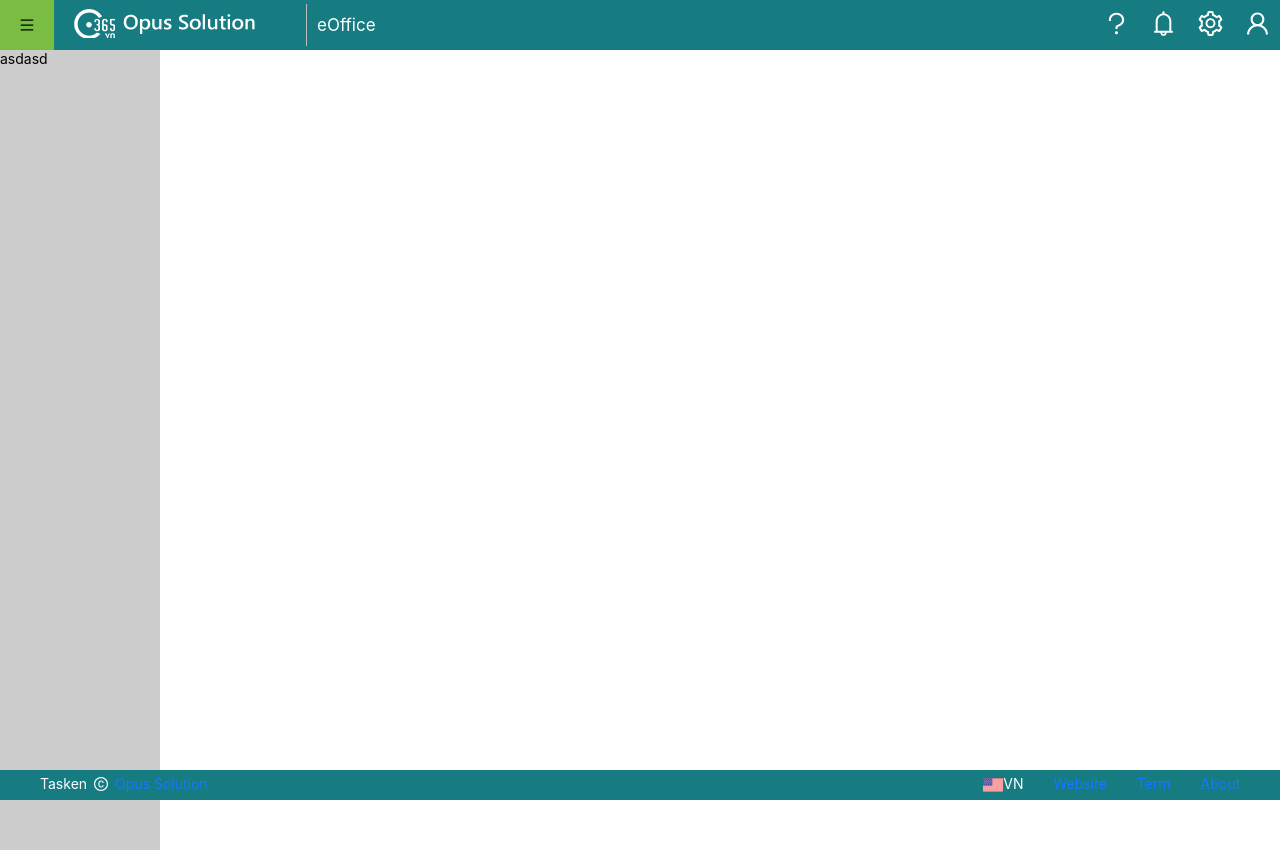
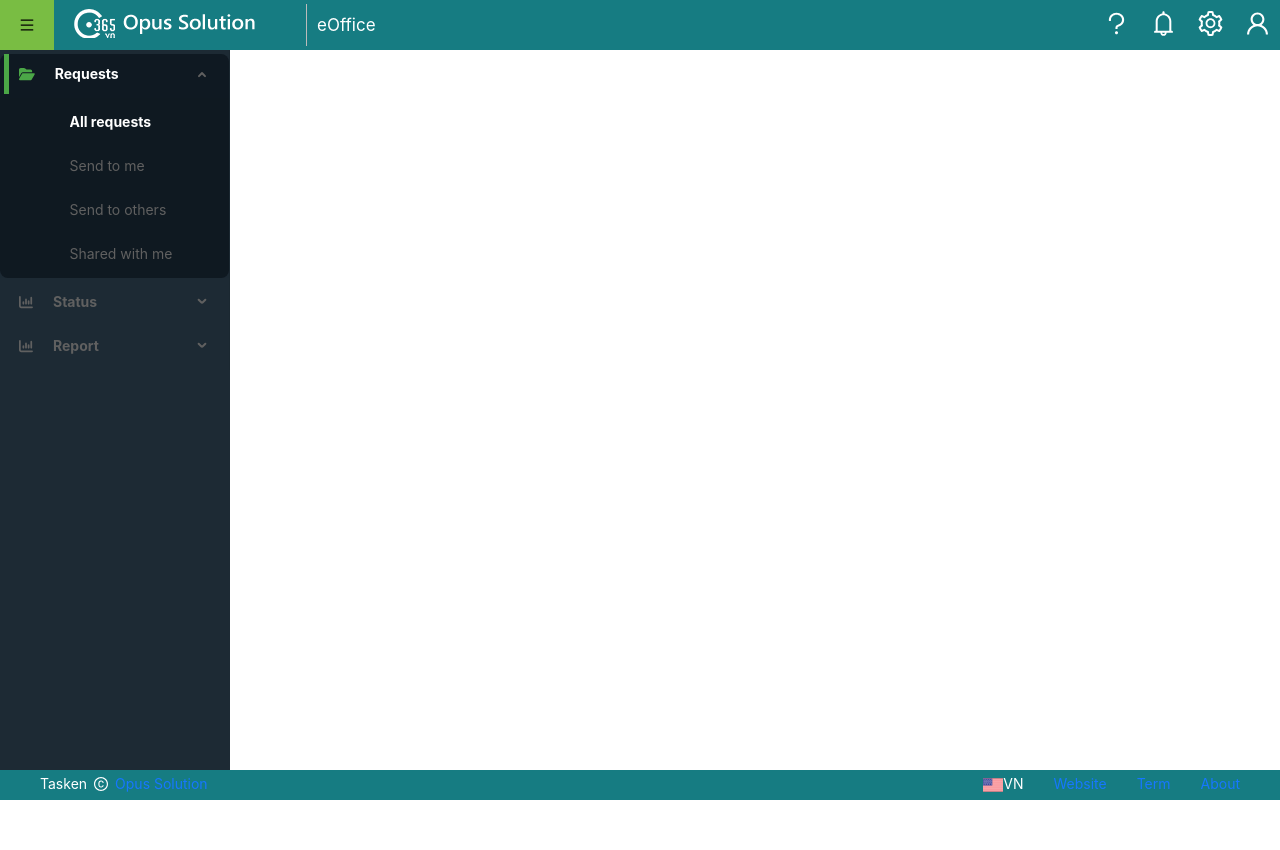
Before and after one commit to nguyennghia2508/Document-Approval-Project, a React (Create React App) app: page / in a window 1280 px wide. After the commit the page ends 800 px from the top, so only its background shows below. Built offline with nearby package versions, Linux system fonts and the light colour scheme.

Commit message:
update Sidebar Menu

```diff
--- /dev/null
+++ b/src/components/CustomMenu/index.jsx
@@ -0,0 +1,67 @@
+import { Menu } from "antd"
+import { library } from "@fortawesome/fontawesome-svg-core";
+import { fas } from "@fortawesome/free-solid-svg-icons";
+import { fab } from "@fortawesome/free-brands-svg-icons";
+import { far} from "@fortawesome/free-regular-svg-icons";
+import { FontAwesomeIcon } from "@fortawesome/react-fontawesome";
+import { Icon } from '@iconify/react';
+import "./style.scss"
+import { useState } from "react";
+
+library.add(fas,far, fab);
+
+const CustomMenu = ({}) =>{
+    const [openKeys, setOpenKeys] = useState(['sub1']);
+    const rootSubmenuKeys = ['sub1', 'sub2', 'sub3','sub4'];
+
+    const getItem = (label, key, icon, type, childrenLabels,styles = []) => {
+        const children = childrenLabels.map((childLabel, index) => {
+            return {
+                key: `${key}-${index + 1}`,
+                label: childLabel,
+                style: styles
+            };
+        });
+        return {
+            key: key,
+            icon: icon,
+            children: children,
+            label: label,
+            type: type,
+        };
+    }
+
+    const items = [
+        getItem('Requests', 'sub1',  <FontAwesomeIcon icon={["fas", "fa-folder-open"]} />, 'submenu',
+        ['All requests', 'Send to me', 'Send to others', 'Shared with me'], { paddingLeft: "65.5px" },), // 4 mục con trong submenu
+        getItem('Status', 'sub2',  <FontAwesomeIcon icon="fa-solid fa-chart-column" />, 'submenu',
+        ['Draft', 'Waiting for approval','Approved','Rejected','Digitally Signed','Signed'],{ paddingLeft: "65.5px" }), // 2 mục con trong submenu
+        getItem('Report', 'sub3',  <FontAwesomeIcon icon="fa-solid fa-chart-column" />, 'submenu', ['Chart'],{ paddingLeft: "65.5px" }), // 3 mục con trong submenu
+        // getItem('Budget Management', 'sub4',  <Icon icon="ion:md-wallet" />, 'submenu', ['Option 10', 'Option 11', 'Option 12']), // 3 mục con trong submenu
+
+    ];
+
+    const onOpenChange = (keys) => {
+        const latestOpenKey = keys.find((key) => openKeys.indexOf(key) === -1);
+        if (latestOpenKey && rootSubmenuKeys.indexOf(latestOpenKey) === -1) {
+            setOpenKeys(keys);
+        } else {
+            setOpenKeys(latestOpenKey ? [latestOpenKey] : []);
+        }
+    };
+
+    return (
+        <Menu
+            className="list-menu"
+            mode="inline"
+            defaultSelectedKeys={['sub1-1']}
+            defaultOpenKeys={['sub1']}
+            inlineIndent={10}
+            items={items}
+            openKeys={openKeys}
+            onOpenChange={onOpenChange}
+        />
+    )
+}
+
+export default CustomMenu
--- /dev/null
+++ b/src/components/CustomMenu/style.scss
@@ -0,0 +1,5 @@
+.sidebar{
+    .list-menu{
+        width: 100%;
+    }
+}
--- a/src/components/Sidebar/index.jsx
+++ b/src/components/Sidebar/index.jsx
@@ -1,9 +1,13 @@
 import React from 'react'
 import './index.scss'
-
+import CustomMenu from '../CustomMenu'
 const Sidebar = () => {
     return (
-        <div className='sidebar' style={{ height: '100%' }}>asdasd</div>
+        <div className='sidebar'>
+            <div className='page-scroll'>
+                <CustomMenu/>
+            </div>
+        </div>
     )
 }
 
--- a/src/components/Sidebar/index.scss
+++ b/src/components/Sidebar/index.scss
@@ -1,4 +1,70 @@
 .sidebar {
-    background-color: #ccc;
-    height: 100%;
+    width: 230px;
+    background: #f4f4f4;
+    font-size: 14px;
+    transition: all 0.3s;
+    border-top: none;
+    position: relative;
+    .page-scroll
+    {
+        background-color: #1D2A34;
+        height: calc(100vh - 80px);
+        overflow-y: auto;
+        overflow-x: hidden;
+        .list-menu{
+            background-color: #1D2A34;
+            .ant-menu-submenu-inline {
+                text-align: left;
+                text-decoration: none;
+                outline: none;
+                transition: all 0.3s;
+                cursor: pointer;
+                .ant-menu-submenu-title{
+                    border-radius:0%;
+                    border-left: 5px solid #1D2A34;
+                    &:hover{
+                        background: #bce2e4;
+                    }
+                    svg{
+                        margin-right: 10px;
+                    }
+                    svg,i,span{
+                        color: #606060;
+                        font-weight: 700;
+                    }
+                }
+                .ant-menu-item{
+                    background-color: transparent;
+                    color: transparent;
+                }
+                // .ant-menu.ant-menu-item-selected{
+                //     color: transparent;
+                // }
+
+            }
+            .ant-menu-submenu.ant-menu-submenu-inline.ant-menu-submenu-open{
+                color: #FFFFFF;
+                background: #0F1922;
+                .ant-menu-submenu-title{
+                    border-left: 5px solid #4BA747;
+                    span{
+                        color: #FFFFFF;
+                    }
+                    svg{
+                        color: #4BA747;
+                    }
+                    &:hover{
+                        background: #0F1922;
+                    }
+                }
+                .ant-menu-item-selected{
+                    font-weight: bold;
+                    color: #FFFFFF;
+                }
+                .ant-menu-item:not(.ant-menu-item-selected){
+                    color: #606060;
+                }
+            }
+        }
+    }
 }
--- a/src/layouts/main/MainLayout.jsx
+++ b/src/layouts/main/MainLayout.jsx
@@ -1,29 +1,26 @@
 import React from 'react';
-import Header from '../../Components/Header';
-import Footer from '../../Components/Footer';
+import Header from '../../components/Header'
+import Footer from '../../components/Footer';
 
 import { Outlet } from 'react-router-dom';
-import Sidebar from '../../Components/Sidebar';
+import Sidebar from '../../components/Sidebar';
 import { Col, Row } from 'antd';
-
+import "./MainStyle.scss"
 
 const MainLayout = () => {
     return (
         <>
-
-
-            {/* <div style={{ height: '100%' }}> */}
-            <div style={{ height: '100vh' }}>
+            <div className='wrapper'>
                 <Row span={24}>
                     <Header />
                 </Row>
-                <Row style={{ height: '100%' }}
+                <Row
 
                     span={24}>
-                    <Col span={3}>
+                    <Col span={4} className='sidebar'>
                         <Sidebar />
                     </Col>
-                    <Col span={21}>
+                    <Col span={20} className='main-content'>
                         <Outlet />
                     </Col>
                 </Row>
@@ -32,7 +29,6 @@ const MainLayout = () => {
                     <Footer />
                 </Row>
             </div>
-            {/* </div> */}
         </>
 
     )
--- /dev/null
+++ b/src/layouts/main/MainStyle.scss
@@ -0,0 +1,10 @@
+// .wrapper{
+//     .ant-col{
+//         .sidebar{
+//             display: flex;
+//         }
+//         .main-content{
+//             display: flex;
+//         }
+//     }
+// }
--- a/src/pages/DocumentApproval/index.jsx
+++ b/src/pages/DocumentApproval/index.jsx
@@ -1,4 +1,4 @@
-import CustomTable from "../../Components/CustomTable"
+import CustomTable from "../../components/CustomTable"
 import "./style.scss"
 import { useState, useEffect } from "react";
 const DocumentApproval = () => {
```
Also changed, not shown: package.json (+10 -0 lines), 2 other files (tests, documents, lock files or other folders).
